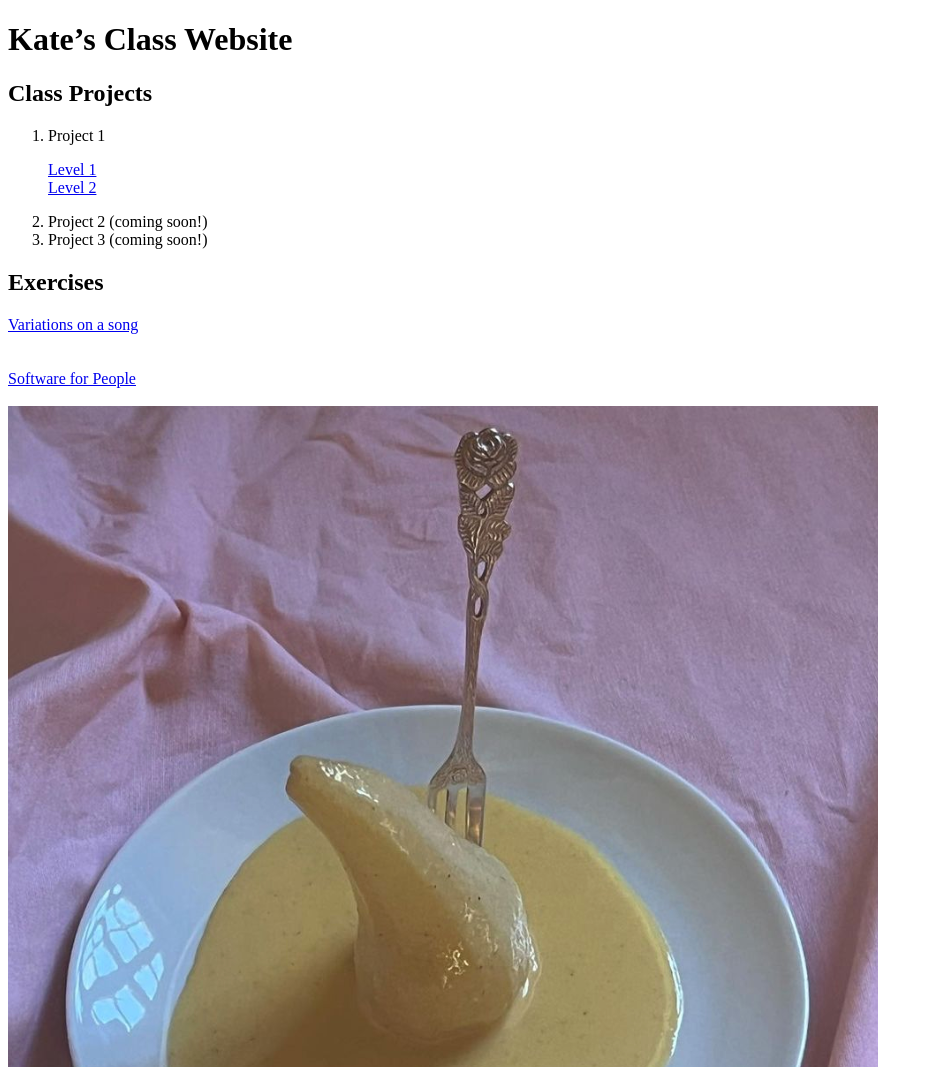
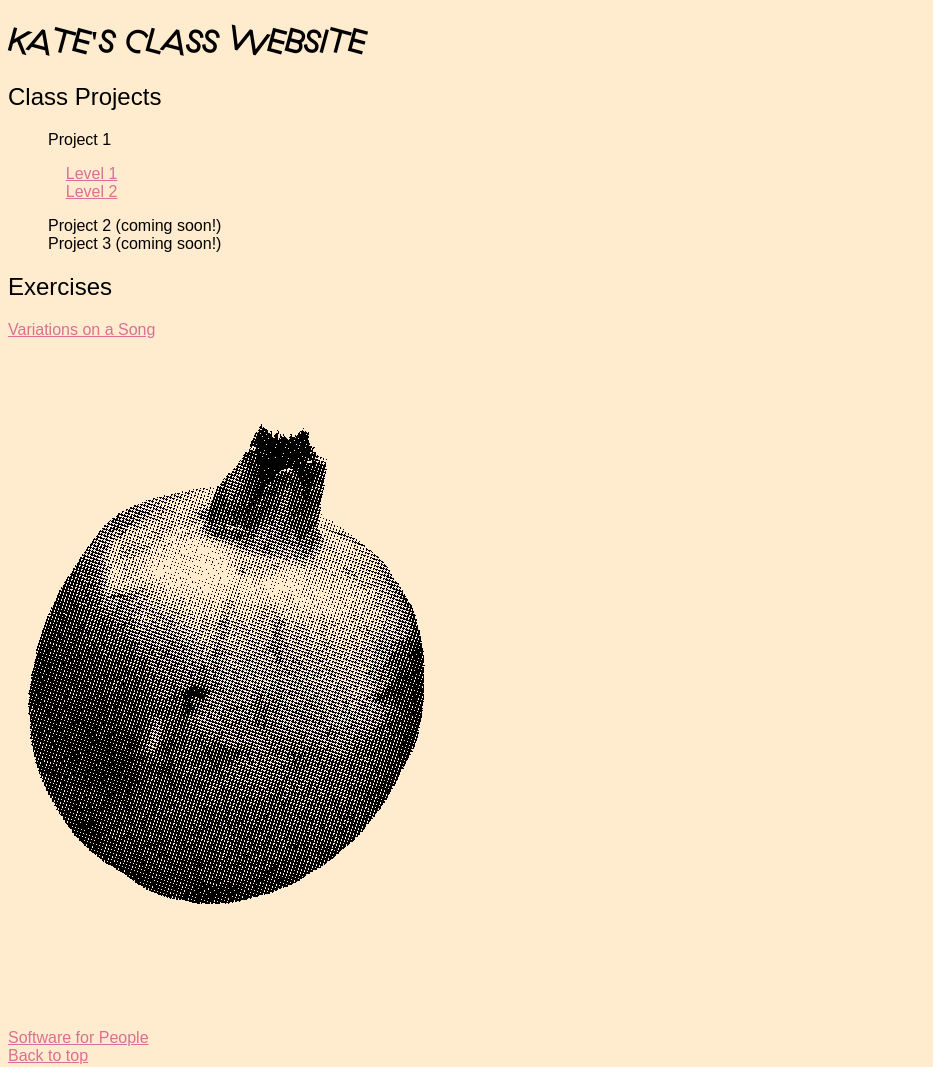
Before and after one commit to kjons/interactive, a plain HTML site: page index.html in a window 1280 px wide. Shown: the top 1067 px of the page, without its empty margins (0-933 px from the left). Drawn offline with Linux system fonts and the light colour scheme.

Commit message:
updated homepage

```diff
--- a/index.html
+++ b/index.html
@@ -5,33 +5,39 @@
     <meta name="viewport" content="width=device-width, initial-scale=1" />
     <title>kate’s class website</title>
     <link rel="icon" type="image/png" href="images/pear.png"/>
+    <style>
+      body {
+        background-color: blanchedalmond;
+        font-family: sans-serif;
+        font-weight: normal;
+      }
+      h2 {font-weight: normal;}
+      #heading {font-family: CustomFont}
+       @font-face {
+        font-family: CustomFont;
+        src: url("fonts/GT-Haptik-Trial-Light-Rotalic.otf");
+      }
+      a {
+        color: palevioletred;
+      }
+    </style>
   </head>
   <body>
-    <h1 id="top">Kate’s Class Website</h1>
+    <h1 id="heading">KATE'S CLASS WEBSITE</h1>
     <h2>Class Projects</h2>
-    <ol>
-      <li>
+    <ul>
         Project 1
-      </li>
-      <p><a href="webzine/webzine_level1.html">Level 1</a><br>
-        <a href="webzine/webzine_level2.html">Level 2</a></p>
-      <li>
-        Project 2 (coming soon!)
-      </li>
-      <li>
+      <p>&nbsp;&nbsp;&nbsp;&nbsp;<a href="webzine/webzine_level1.html">Level 1</a><br>
+        &nbsp;&nbsp;&nbsp;&nbsp;<a href="webzine/webzine_level2.html">Level 2</a></p>
+        Project 2 (coming soon!)<br>
         Project 3 (coming soon!)
-      </li>
-    </ol>
+    </ul>
     <h2>Exercises</h2>
-    <a href="exercises/song.html">Variations on a song</a>
+    <a href="exercises/song.html">Variations on a Song</a>
     <br>
     <br>
     <br>
-    <div>
-        <a href="http://software-for-people.net/">Software for People</a>
-      </div>
-    <div>
-     <br> <img src="images/pear.png">
+     <br> <img src="images/pomegranate.png">
     </div>
     <br>
     <br>
@@ -39,9 +45,12 @@
     <br>
     <br>
     <br>
+    <div>
+        <a href="http://software-for-people.net/">Software for People</a>
+      </div>
     <footer>
       <div>
-        <a href="#top">Back to top</a>
+        <a href="#heading">Back to top</a>
       </div>
     </footer>
   </body>
```
Also changed, not shown: fonts/GT-Haptik-Trial-Light-Rotalic.otf (added), images/pomegranate.png (added), 1 other file.
